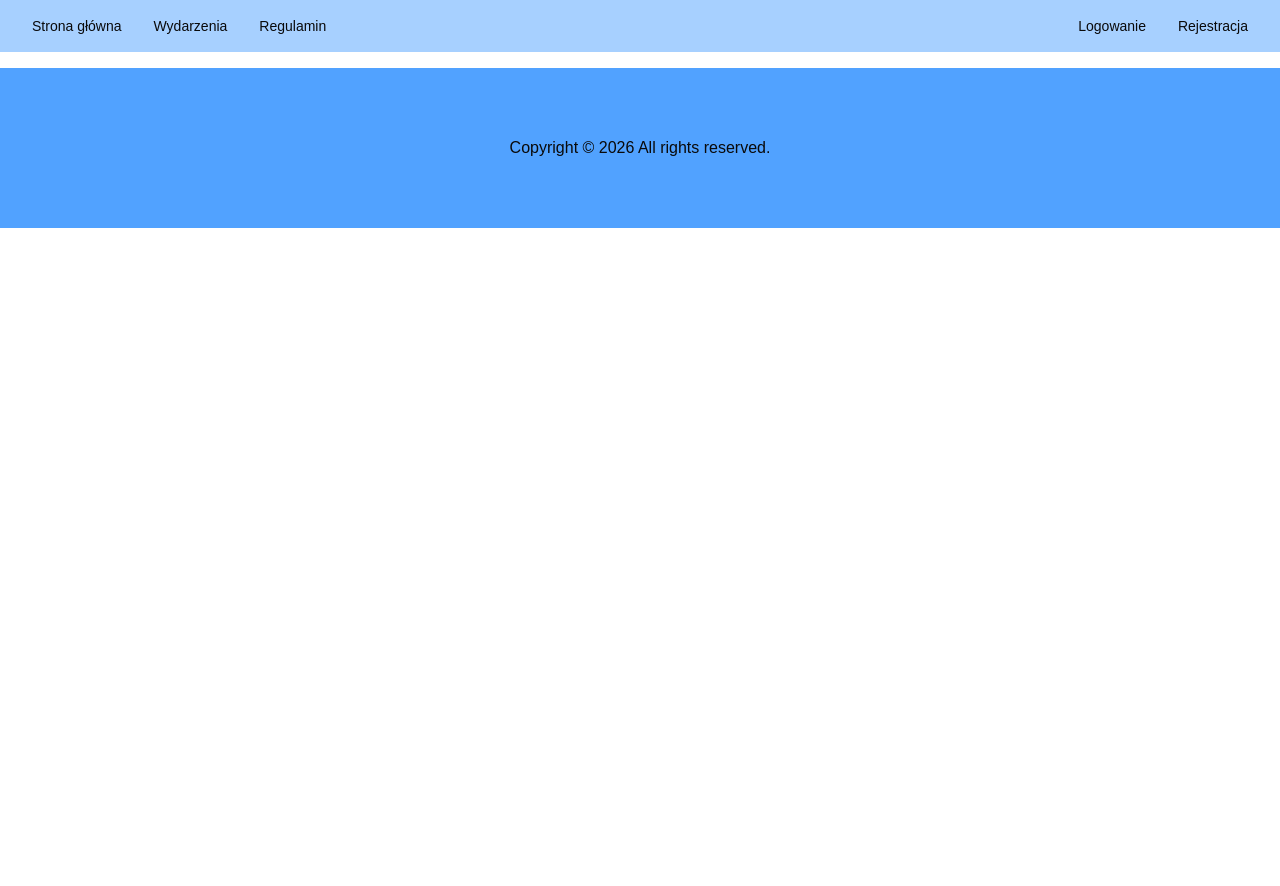
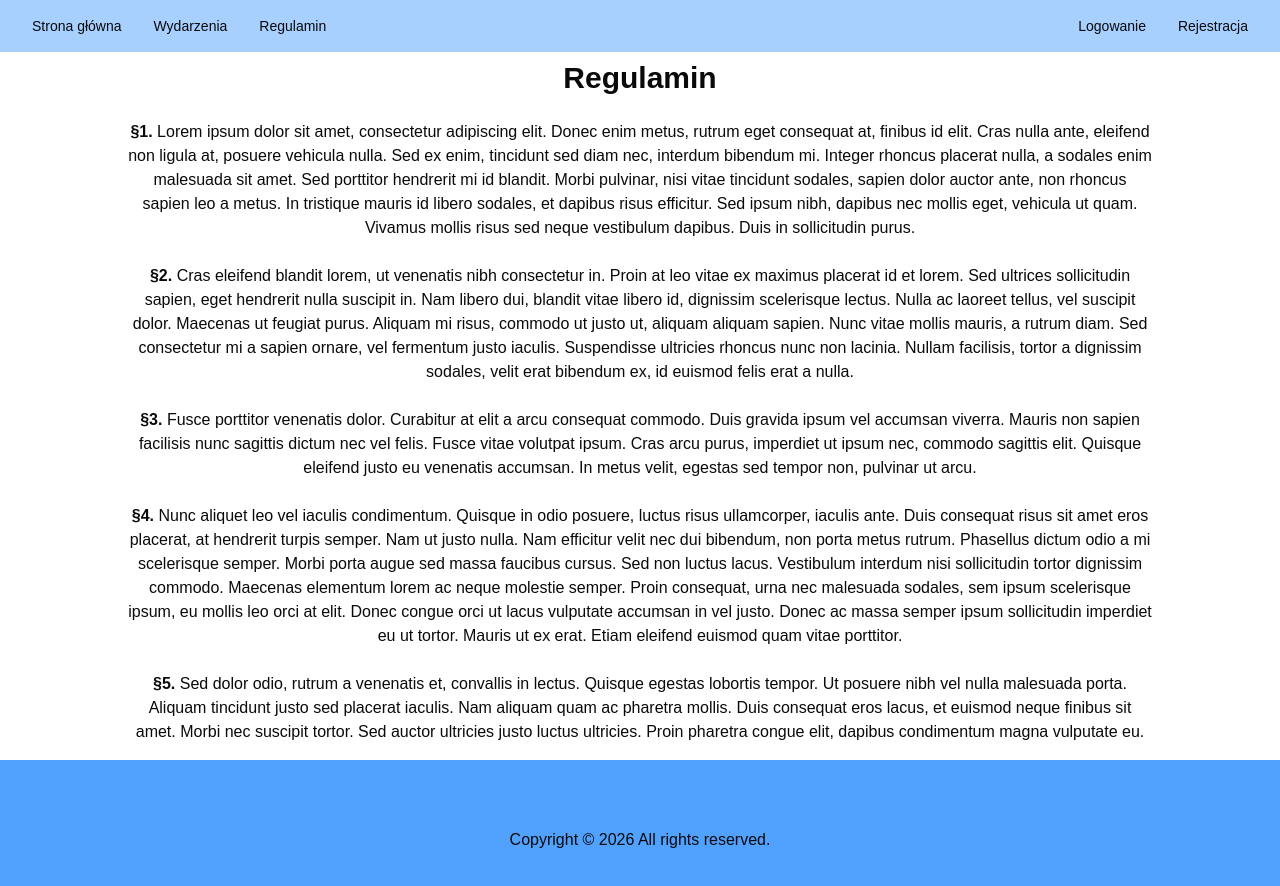
Before and after one commit to adammenkiel/SaleDrop, a React (Vite) app in the folder Frontend/: page /rules in a window 1280 px wide. Shown: the top 886 px of the page. Before the commit the page ends 800 px from the top, so only its background shows below. Built offline with nearby package versions, Linux system fonts and the light colour scheme.

Commit message:
essential navigation

```diff
--- a/Frontend/src/App.tsx
+++ b/Frontend/src/App.tsx
@@ -8,12 +8,12 @@ import SuccessCard from "./components/layout/auth/success-card";
 import { BrowserRouter, Route, Routes } from "react-router-dom";
 import EventsPage from "./pages/events-page";
 import MainPage from "./pages/main-page";
+import RulesPage from "./pages/rules-page";
 
   export default function App() {
     const { view } = useAuthContext();
     return (
       <BrowserRouter>
-
         {/* Modals */}
         {view === "login" && (<LoginCard />)}
         {view === "register" && (<RegisterCard />)}
@@ -27,6 +27,7 @@ import MainPage from "./pages/main-page";
           <Routes>
             <Route path = "/" element = {<MainPage />} />
             <Route path = "/events" element = {<EventsPage />} />
+            <Route path = "/rules" element = {<RulesPage />} />
           </Routes>
         </div>
         {/* Footer */}
--- a/Frontend/src/components/layout/navigation-bar.tsx
+++ b/Frontend/src/components/layout/navigation-bar.tsx
@@ -6,6 +6,7 @@ import {
 } from "@/components/ui/navigation-menu"
 import { useAuthContext } from "@/logic/auth-context";
 import { useState } from "react";
+import { Navigate } from "react-router-dom";
 
 export default function NavigationBar() {
     const { setView } = useAuthContext();
@@ -36,13 +37,13 @@ export default function NavigationBar() {
         <div className="flex sticky items-center top-0 w-full h-13 mb-2 px-4 bg-blue-400/50 backdrop-blur">
             <NavigationMenu>
                 <NavigationMenuList>
-                    <NavigationMenuItem className = "px-2">
+                    <NavigationMenuItem onClick={() => {window.location.href = "/"}} className = "px-2">
                         <NavigationMenuLink>Strona główna</NavigationMenuLink>
                     </NavigationMenuItem>
-                    <NavigationMenuItem className = "px-2">
+                    <NavigationMenuItem onClick={() => {window.location.href = "/events"}} className = "px-2">
                         <NavigationMenuLink>Wydarzenia</NavigationMenuLink>
                     </NavigationMenuItem>
-                    <NavigationMenuItem className = "px-2">
+                    <NavigationMenuItem onClick={() => {window.location.href = "/rules"}} className = "px-2">
                         <NavigationMenuLink>Regulamin</NavigationMenuLink>
                     </NavigationMenuItem>
                 </NavigationMenuList>
--- a/Frontend/src/pages/main-page.tsx
+++ b/Frontend/src/pages/main-page.tsx
@@ -1,7 +1,16 @@
+import { Button } from "@/components/ui/button";
+
 export default function MainPage() {
     return (
         <>
-            Witaj na stronie głównej
+            <div className="my-20">
+                <h1 className="text-7xl my-5 text-center font-bold gray-900">SaleDrop</h1><br />
+                <div className="text-center text-3xl">
+                    Strona do rezerwacji biletów na wydarzenia online<br/>
+                    Możliwość zapisu na najciekawsze wydarzenia tylko u nas!
+                </div>
+                <Button className="flex mx-auto mt-7 bg-blue-300" variant={"outline"} onClick={() => window.location.href = "/events"}>Sprawdź dostępne wydarzenia</Button>
+            </div>
         </>
     )
 }
--- /dev/null
+++ b/Frontend/src/pages/rules-page.tsx
@@ -0,0 +1,18 @@
+
+export default function RulesPage() {
+    return (
+        <div className="text-center">
+            <h1 className="text-3xl font-bold gray-900">Regulamin</h1><br />
+            <strong>§1.</strong> Lorem ipsum dolor sit amet, consectetur adipiscing elit. Donec enim metus, rutrum eget consequat at, finibus id elit. Cras nulla ante, eleifend non ligula at, posuere vehicula nulla. Sed ex enim, tincidunt sed diam nec, interdum bibendum mi. Integer rhoncus placerat nulla, a sodales enim malesuada sit amet. Sed porttitor hendrerit mi id blandit. Morbi pulvinar, nisi vitae tincidunt sodales, sapien dolor auctor ante, non rhoncus sapien leo a metus. In tristique mauris id libero sodales, et dapibus risus efficitur. Sed ipsum nibh, dapibus nec mollis eget, vehicula ut quam. Vivamus mollis risus sed neque vestibulum dapibus. Duis in sollicitudin purus.
+            <br /><br />
+            <strong>§2.</strong> Cras eleifend blandit lorem, ut venenatis nibh consectetur in. Proin at leo vitae ex maximus placerat id et lorem. Sed ultrices sollicitudin sapien, eget hendrerit nulla suscipit in. Nam libero dui, blandit vitae libero id, dignissim scelerisque lectus. Nulla ac laoreet tellus, vel suscipit dolor. Maecenas ut feugiat purus. Aliquam mi risus, commodo ut justo ut, aliquam aliquam sapien. Nunc vitae mollis mauris, a rutrum diam. Sed consectetur mi a sapien ornare, vel fermentum justo iaculis. Suspendisse ultricies rhoncus nunc non lacinia. Nullam facilisis, tortor a dignissim sodales, velit erat bibendum ex, id euismod felis erat a nulla.
+            <br /><br />
+            <strong>§3.</strong> Fusce porttitor venenatis dolor. Curabitur at elit a arcu consequat commodo. Duis gravida ipsum vel accumsan viverra. Mauris non sapien facilisis nunc sagittis dictum nec vel felis. Fusce vitae volutpat ipsum. Cras arcu purus, imperdiet ut ipsum nec, commodo sagittis elit. Quisque eleifend justo eu venenatis accumsan. In metus velit, egestas sed tempor non, pulvinar ut arcu.
+            <br /><br />
+            <strong>§4.</strong> Nunc aliquet leo vel iaculis condimentum. Quisque in odio posuere, luctus risus ullamcorper, iaculis ante. Duis consequat risus sit amet eros placerat, at hendrerit turpis semper. Nam ut justo nulla. Nam efficitur velit nec dui bibendum, non porta metus rutrum. Phasellus dictum odio a mi scelerisque semper. Morbi porta augue sed massa faucibus cursus. Sed non luctus lacus. Vestibulum interdum nisi sollicitudin tortor dignissim commodo. Maecenas elementum lorem ac neque molestie semper. Proin consequat, urna nec malesuada sodales, sem ipsum scelerisque ipsum, eu mollis leo orci at elit. Donec congue orci ut lacus vulputate accumsan in vel justo. Donec ac massa semper ipsum sollicitudin imperdiet eu ut tortor. Mauris ut ex erat. Etiam eleifend euismod quam vitae porttitor.
+            <br /><br />
+            <strong>§5.</strong> Sed dolor odio, rutrum a venenatis et, convallis in lectus. Quisque egestas lobortis tempor. Ut posuere nibh vel nulla malesuada porta. Aliquam tincidunt justo sed placerat iaculis. Nam aliquam quam ac pharetra mollis. Duis consequat eros lacus, et euismod neque finibus sit amet. Morbi nec suscipit tortor. Sed auctor ultricies justo luctus ultricies. Proin pharetra congue elit, dapibus condimentum magna vulputate eu.
+            <br />
+        </div>
+    )
+}
```
